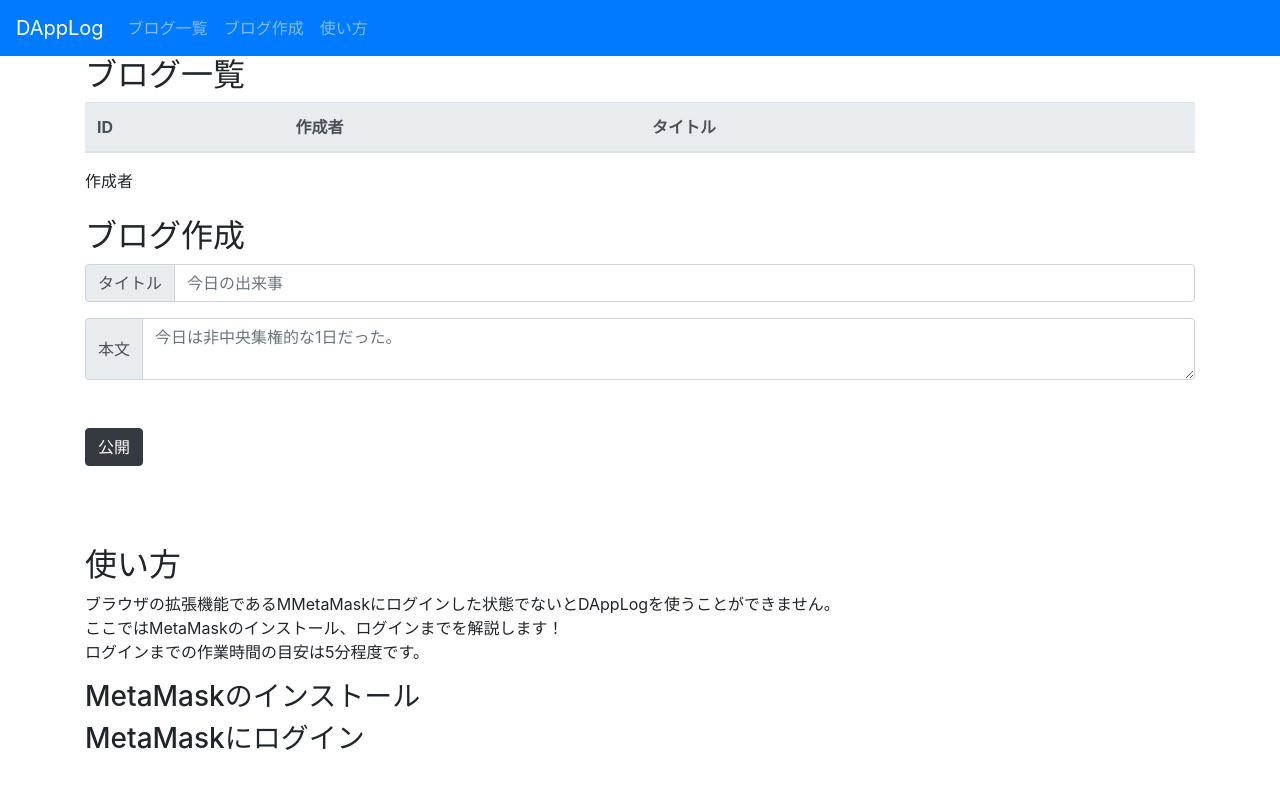
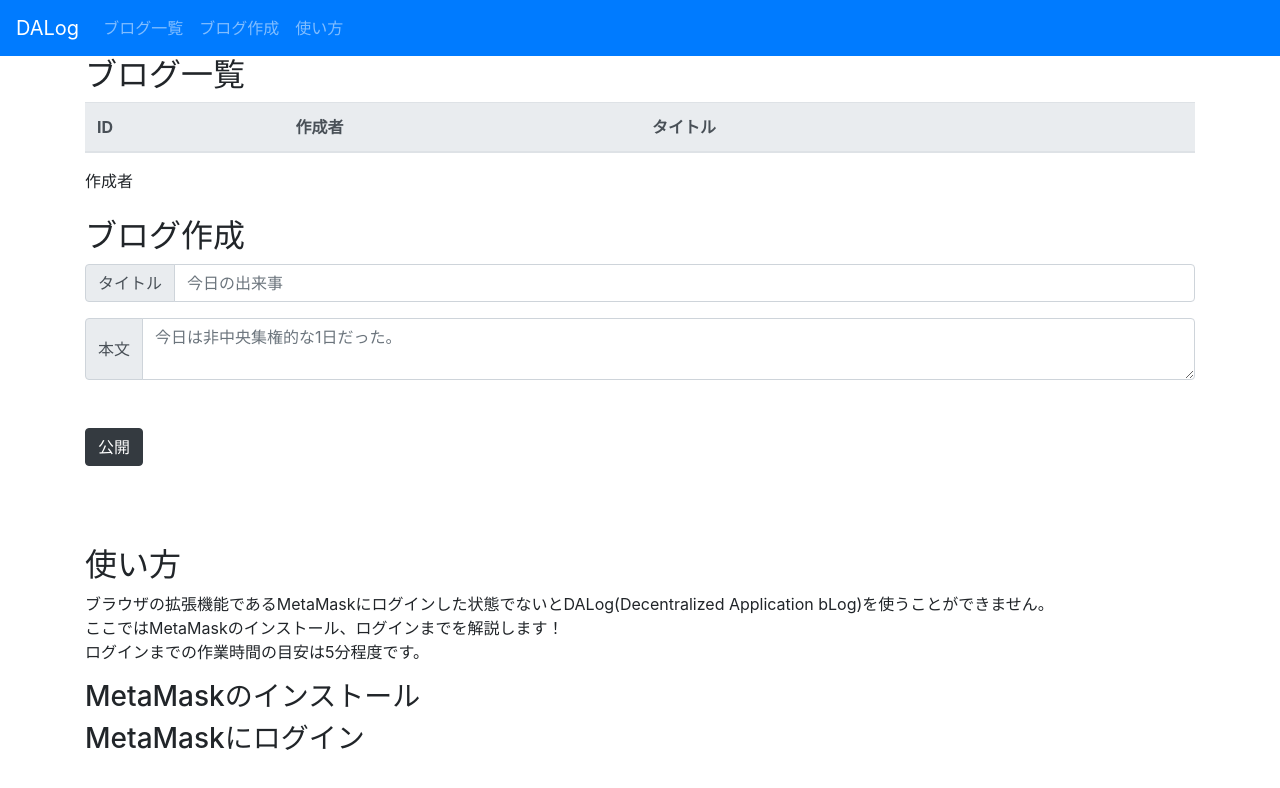
Before and after one commit to yoheitaonishi/decentralized_blog, a website: page app/index.html in a window 1280 px wide. Drawn offline with nearby package versions, Linux system fonts and the light colour scheme; files whose address does not match are found by name.

Commit message:
app name changed

```diff
--- a/app/index.html
+++ b/app/index.html
@@ -1,7 +1,7 @@
 <!DOCTYPE html>
 <html>
 <head>
-  <title>DAppLog</title>
+  <title>DALog</title>
   <link href='https://fonts.googleapis.com/css?family=Open+Sans:400,700' rel='stylesheet' type='text/css'>
   <link rel="list" href="list.html">
   <link rel="stylesheet" href="https://maxcdn.bootstrapcdn.com/bootstrap/4.0.0/css/bootstrap.min.css" integrity="sha384-Gn5384xqQ1aoWXA+058RXPxPg6fy4IWvTNh0E263XmFcJlSAwiGgFAW/dAiS6JXm" crossorigin="anonymous">
@@ -13,7 +13,7 @@
 </head>
 <body>
   <nav class="navbar navbar-expand-lg navbar-dark bg-primary">
-  <a  id="blog_list_btn" class="navbar-brand btn-list" href="#">DAppLog</a>
+  <a  id="blog_list_btn" class="navbar-brand btn-list" href="#">DALog</a>
   <button class="navbar-toggler" type="button" data-toggle="collapse" data-target="#navbarNavDropdown" aria-controls="navbarNavDropdown" aria-expanded="false" aria-label="Toggle navigation">
     <span class="navbar-toggler-icon"></span>
   </button>
@@ -108,7 +108,7 @@
   <div id="how_to_us">
   <h2>使い方</h2>
   <p>
-    ブラウザの拡張機能であるMMetaMaskにログインした状態でないとDAppLogを使うことができません。</br>
+    ブラウザの拡張機能であるMetaMaskにログインした状態でないとDALog(Decentralized Application bLog)を使うことができません。</br>
     ここではMetaMaskのインストール、ログインまでを解説します！</br>
     ログインまでの作業時間の目安は5分程度です。
   </p>
```
